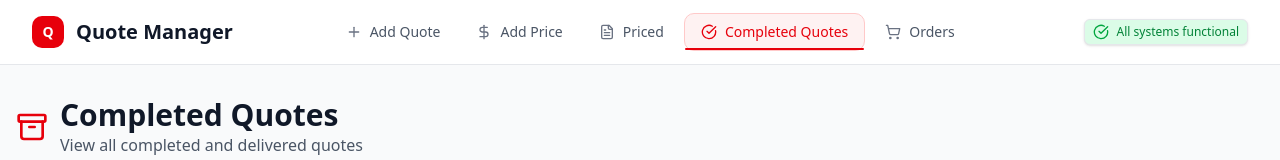
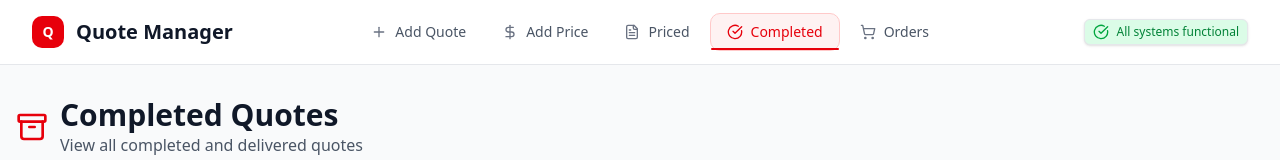
Before and after one commit to Prabesh77/quote-manager, a Next.js app: page /completed-quotes in a window 1280 px wide. Shown: the top 160 px of the page. Built offline with nearby package versions, Linux system fonts and the light colour scheme; no server answers; the database is empty.

Commit message:
Remove extra words

```diff
--- a/src/components/ui/Navigation.tsx
+++ b/src/components/ui/Navigation.tsx
@@ -33,7 +33,7 @@ const Navigation = () => {
       description: 'Review priced quotes'
     },
     {
-      name: 'Completed Quotes',
+      name: 'Completed',
       href: '/completed-quotes',
       icon: CheckCircle,
       description: 'View completed quotes'
```
